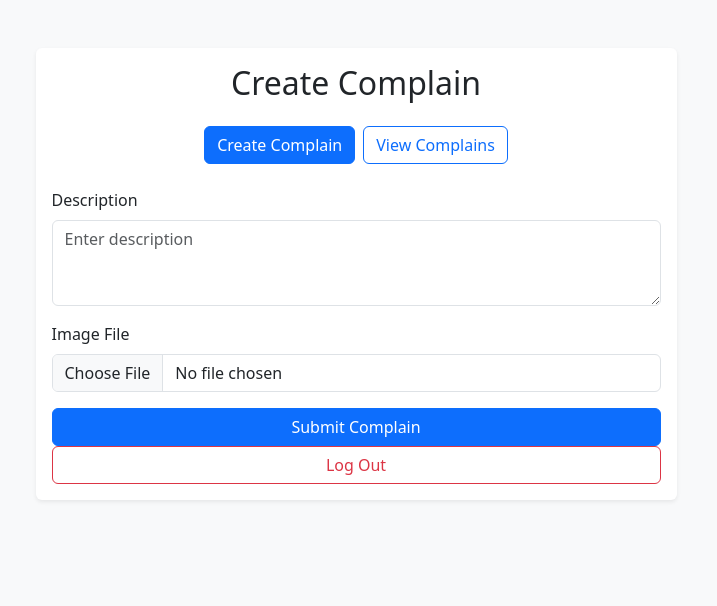
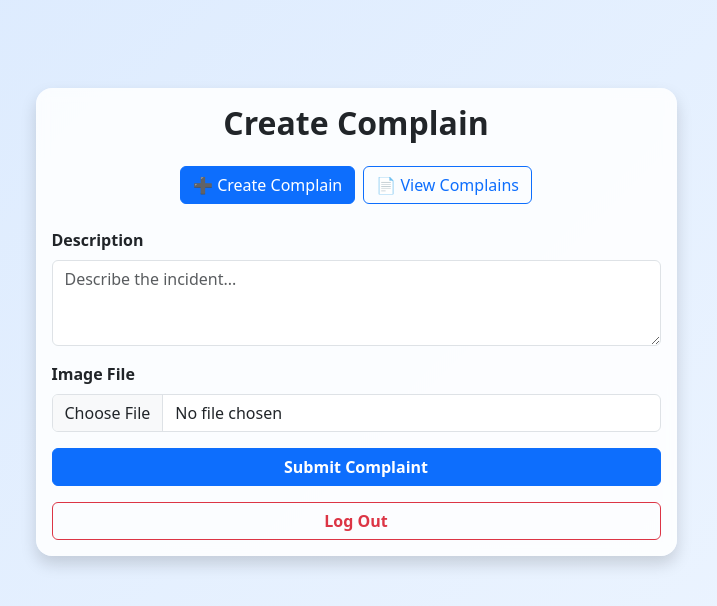
Before and after one commit to Shalani98/SocialMediaHarrassmentTracker, a React (Vite) app in the folder socialtrackerwebfront/: page /VictimDashboard in a window 1280 px wide. Shown: the top 606 px of the page, without its empty margins (284-1001 px from the left). Built offline with nearby package versions, Linux system fonts and the light colour scheme.

Commit message:
Refactor VictimDashboard for clarity and style
Refactor VictimDashboard component for improved readability and user experience. Updated button labels, added styling, and adjusted form elements.

```diff
--- a/socialtrackerwebfront/src/pages/VictimDashboard.jsx
+++ b/socialtrackerwebfront/src/pages/VictimDashboard.jsx
@@ -58,17 +58,11 @@ function VictimDashboard() {
     } else if (active === "View Complains") {
       setIsLoading(true);
       axios
-        .get("https://localhost:7245/api/complain/GetAll", {
-          headers: {
-            // Add Authorization if needed
-          },
-        })
+        .get("https://localhost:7245/api/complain/GetAll")
         .then((response) => {
-          console.log("Fetched complaints:", response.data);
-          setComplains(response.data); // Adjust if nested: response.data.data
+          setComplains(response.data);
         })
         .catch((error) => {
-          console.error("Fetch Complaints Error:", error.response?.data);
           alert(
             "Failed to fetch complaints: " +
               (error.response?.data?.message || error.message)
@@ -77,18 +71,35 @@ function VictimDashboard() {
         .finally(() => setIsLoading(false));
     }
   };
- const handleLogout = () => {
-    navigate("/LogRegister"); // Redirect to login page
+
+  const handleLogout = () => {
+    navigate("/LogRegister");
   };
+
   return (
-    <div className="bg-light text-dark" style={{ minHeight: "100vh" }}>
+    <div
+      className="text-dark"
+      style={{
+        minHeight: "100vh",
+        background: "linear-gradient(135deg, #dbeafe, #eff6ff)",
+        paddingTop: "40px",
+      }}
+    >
       <section className="py-5">
         <Container>
           <Row className="justify-content-center">
             <Col md={7}>
-              <Card className="shadow-sm border-0">
+              <Card
+                className="shadow border-0"
+                style={{
+                  borderRadius: "16px",
+                  background: "rgba(255, 255, 255, 0.85)",
+                  backdropFilter: "blur(6px)",
+                }}
+              >
                 <Card.Body>
-                  <h2 className="text-center mb-4">{active}</h2>
+                  <h2 className="text-center mb-4 fw-bold">{active}</h2>
+
                   <div className="d-flex justify-content-center mb-4">
                     <Button
                       variant={
@@ -97,46 +108,45 @@ function VictimDashboard() {
                           : "outline-primary"
                       }
                       className="me-2"
-                      onClick={() => {
-                        console.log("Switching to Create Complain");
-                        setActive("Create Complain");
-                      }}
+                      onClick={() => setActive("Create Complain")}
                     >
-                      Create Complain
+                      ➕ Create Complain
                     </Button>
+
                     <Button
                       variant={
                         active === "View Complains"
                           ? "primary"
                           : "outline-primary"
                       }
-                      onClick={() => {
-                        console.log("Switching to View Complains");
-                        setActive("View Complains");
-                      }}
+                      onClick={() => setActive("View Complains")}
                     >
-                      View Complains
+                      📄 View Complains
                     </Button>
                   </div>
 
                   <Form onSubmit={handleSubmit}>
                     {active === "Create Complain" && (
                       <>
-                        <Form.Group className="mb-3" controlId="description">
-                          <Form.Label>Description</Form.Label>
+                        <Form.Group className="mb-3">
+                          <Form.Label className="fw-bold">
+                            Description
+                          </Form.Label>
                           <Form.Control
                             as="textarea"
+                            rows={3}
                             name="description"
-                            placeholder="Enter description"
-                            rows={3}
+                            placeholder="Describe the incident..."
                             value={complain.description}
                             onChange={handleChange}
                             required
                           />
                         </Form.Group>
 
-                        <Form.Group className="mb-3" controlId="imageFile">
-                          <Form.Label>Image File</Form.Label>
+                        <Form.Group className="mb-3">
+                          <Form.Label className="fw-bold">
+                            Image File
+                          </Form.Label>
                           <Form.Control
                             type="file"
                             name="imageFile"
@@ -154,19 +164,19 @@ function VictimDashboard() {
                         active === "Create Complain" ? "primary" : "success"
                       }
                       type="submit"
-                      className="w-100"
+                      className="w-100 fw-bold"
                       disabled={isLoading}
                     >
                       {isLoading
                         ? "Loading..."
                         : active === "Create Complain"
-                        ? "Submit Complain"
-                        : "Refresh Complains"}
+                        ? "Submit Complaint"
+                        : "Refresh Complaints"}
                     </Button>
-                    {/* Logout Button */}
+
                     <Button
                       variant="outline-danger"
-                      className="w-100"
+                      className="w-100 mt-3 fw-bold"
                       onClick={handleLogout}
                     >
                       Log Out
@@ -174,11 +184,13 @@ function VictimDashboard() {
                   </Form>
                 </Card.Body>
               </Card>
+
               {active === "View Complains" && (
                 <>
                   {isLoading && <p className="text-center mt-4">Loading...</p>}
-                  <table className="table table-bordered mt-4">
-                    <thead>
+
+                  <table className="table table-bordered mt-4 shadow-sm bg-white">
+                    <thead className="table-light">
                       <tr>
                         <th>Description</th>
                         <th>Image URL</th>
```
